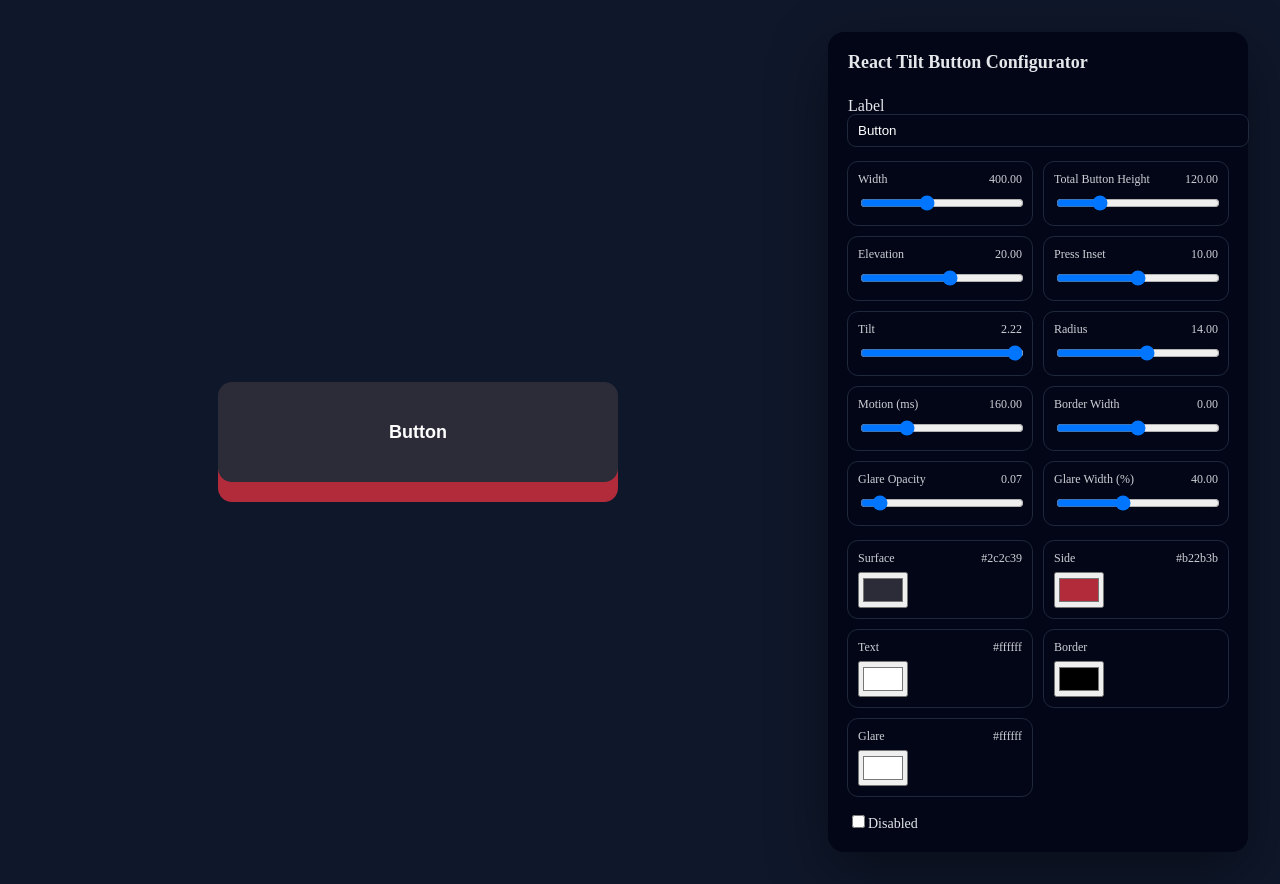
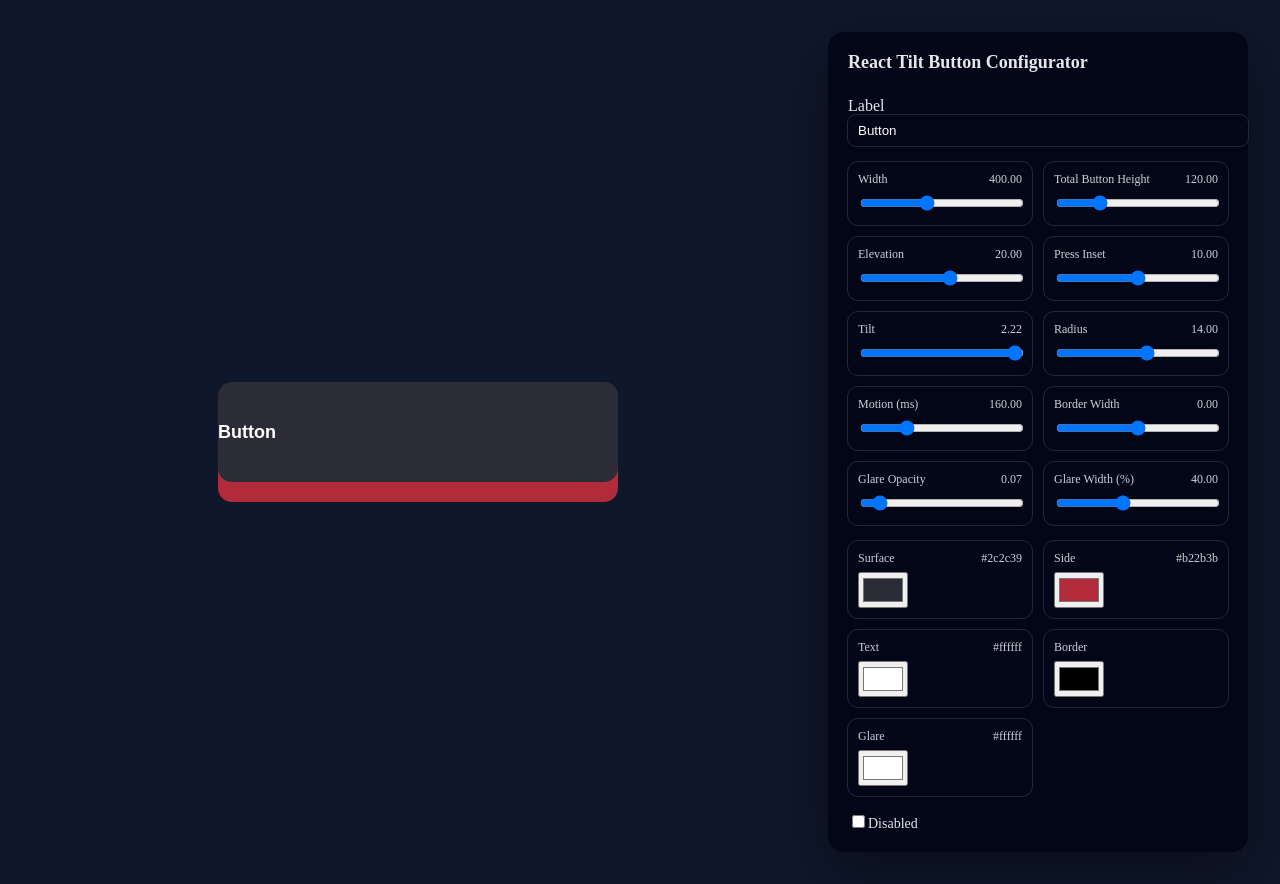
Before and after one commit to archisvaze/react-tilt-button, a React (Vite) app: page / in a window 1280 px wide. Built offline with nearby package versions, Linux system fonts and the light colour scheme.

Commit message:
fixed inner width and height

```diff
--- a/package.json
+++ b/package.json
@@ -1,6 +1,6 @@
 {
     "name": "react-tilt-button",
-    "version": "0.0.9",
+    "version": "0.1.0",
     "description": "",
     "license": "MIT",
     "author": "archisvaze",
--- a/src/TiltButton.css
+++ b/src/TiltButton.css
@@ -77,6 +77,8 @@
   align-items: center;
   gap: 10px;
   z-index: 4;
+  width: 100%;
+  height: 100%;
 }
 
 /* Hover deformation */
```
Also changed, not shown: 1 other file (tests, documents, lock files or other folders).
